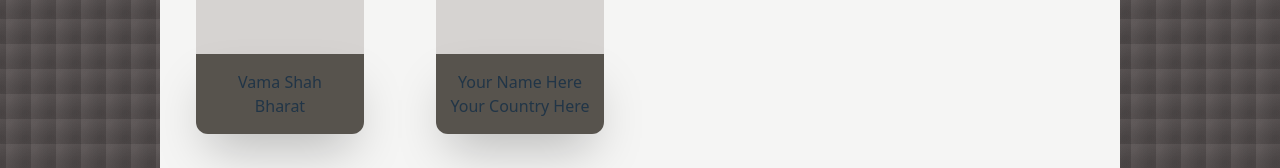
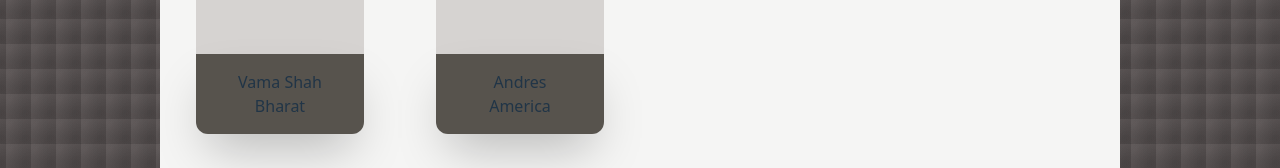
Before and after one commit to CaioCBahlis/IEEECS_Git_Workshop, a React (Vite) app: page / in a window 1280 px wide. Shown: the part 462-630 px from the top of the page. Built offline with nearby package versions, Linux system fonts and the light colour scheme.

Commit message:
added name and country

```diff
--- a/src/App.tsx
+++ b/src/App.tsx
@@ -34,8 +34,8 @@ let Contributors: Contributor[] = [
         FirstCommit: true
     },
     {
-        name: "Your Name Here",
-        country: "Your Country Here",
+        name: "Andres",
+        country: "America",
         FirstCommit: true
     }
 ]
```
